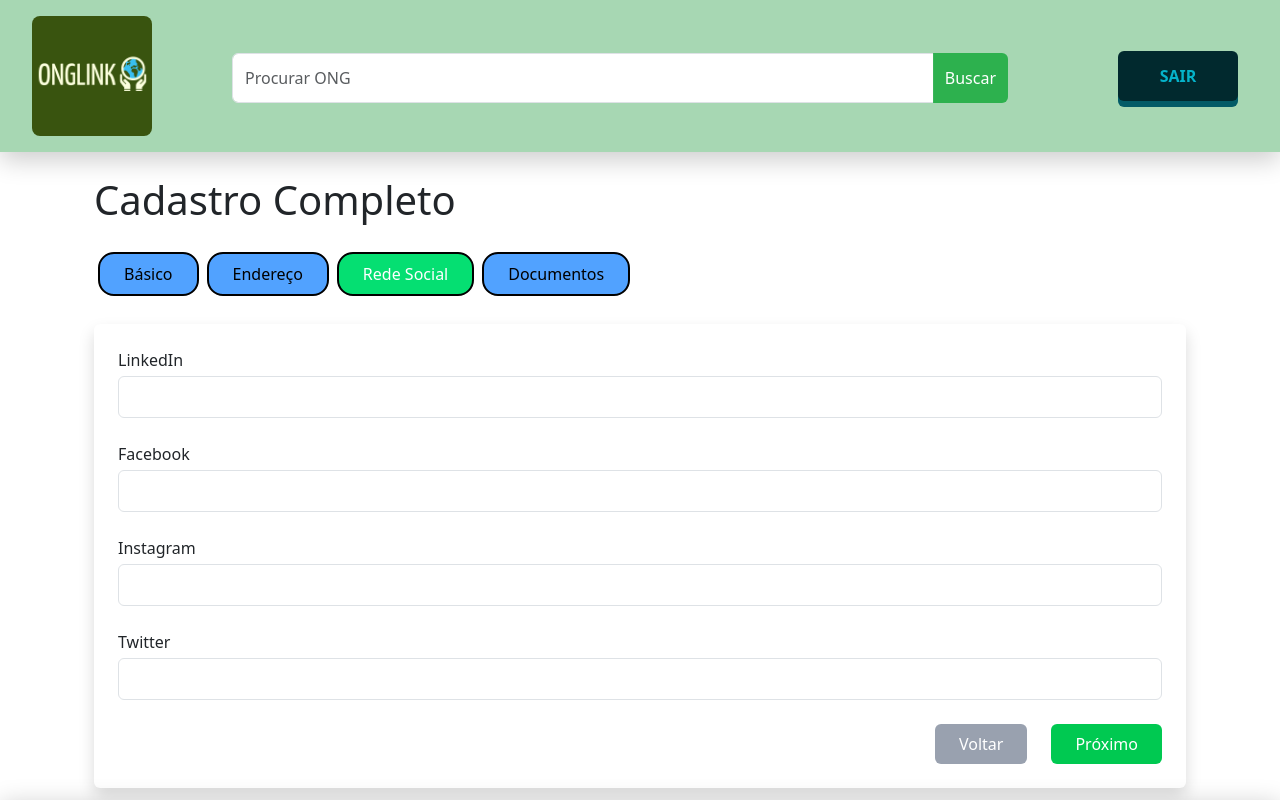
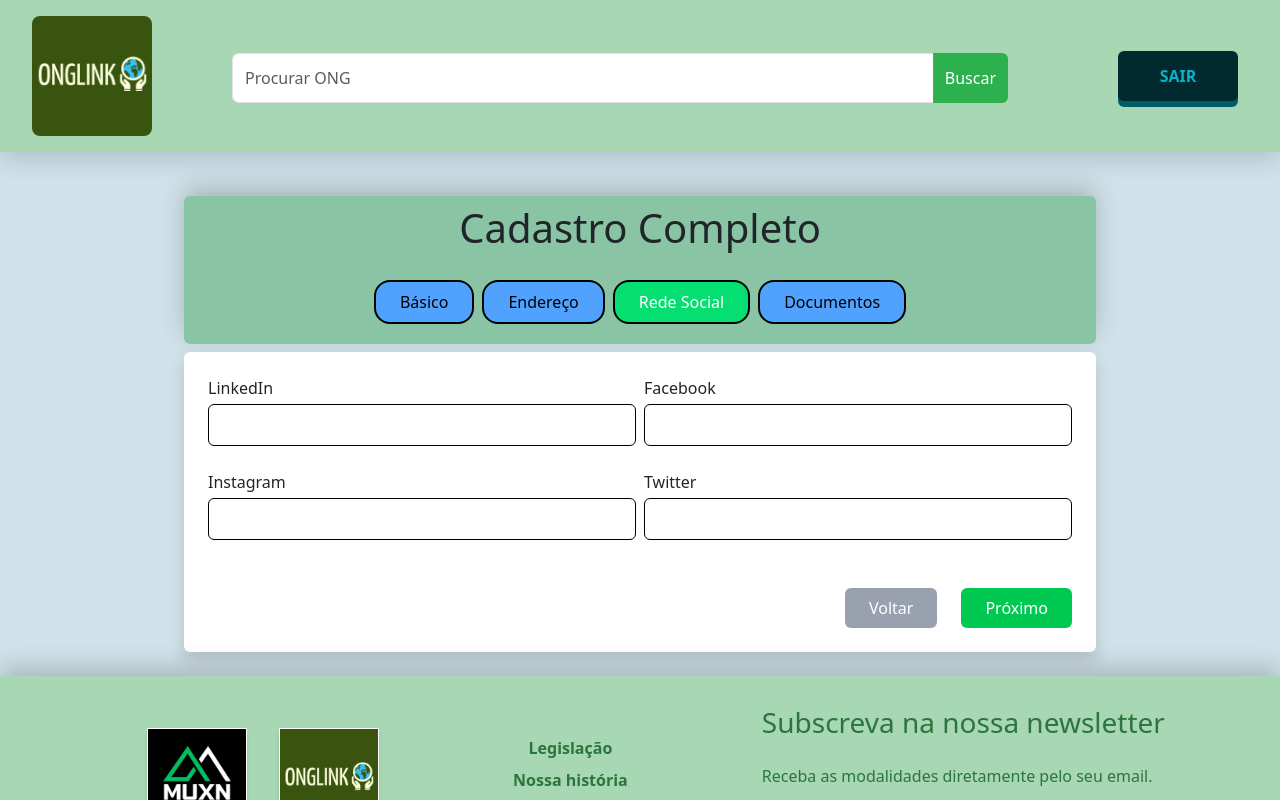
Before and after one commit to Onglink/onglink, a Next.js app in the folder onglink/: page /cadastroCompleto in a window 1280 px wide. Both pictures are taken after a click on the button "Rede Social". Shown: the top 800 px of the page. Built offline with nearby package versions, Linux system fonts and the light colour scheme.

Commit message:
alterações em inputs e na estilização da pagina cadastroCompleto

```diff
--- a/onglink/src/app/cadastroCompleto/page.tsx
+++ b/onglink/src/app/cadastroCompleto/page.tsx
@@ -8,6 +8,7 @@ import FormRadioGroup from '@/app/components/formulario/FormRadioGroup';
 import ImageUpload from '@/app/components/formulario/ImageUpload';
 import FileUpload from '@/app/components/formulario/FileUpload';
 import StepButton from '@/app/components/formulario/StepButton';
+import FormGroup from '@/app/components/formulario/FormGroup';
 import { getCepData } from '@/app/services/cep';
 
 import '@/app/CSS/home.css'
@@ -16,12 +17,12 @@ import '@/app/CSS/menu.css'
 import '@/app/CSS/main.css'
 import '@/app/CSS/body.css'
 
-
 interface BasicFormValues {
   razaoSocial: string;
   cnpj: string;
   email: string;
   pessoaResponsavel: string;
+  cpf: string;
   telefone01: string;
   telefone02: string;
   causaSocial: string;
@@ -53,6 +54,7 @@ interface UploadFormValues {
 
 const CadastroCompleto: React.FC = () => {
   const [activeStep, setActiveStep] = useState<number>(0);
+  const [imagem, setImagem] = useState<File | null>(null);
 
   // ---------------- Formik Básico ----------------
   const formikBasico = useFormik<BasicFormValues>({
@@ -61,6 +63,7 @@ const CadastroCompleto: React.FC = () => {
       cnpj: '',
       email: '',
       pessoaResponsavel: '',
+      cpf: '',
       telefone01: '',
       telefone02: '',
       causaSocial: '',
@@ -71,6 +74,7 @@ const CadastroCompleto: React.FC = () => {
       cnpj: Yup.string().required('CNPJ é obrigatório'),
       email: Yup.string().email('Email inválido').required('Email é obrigatório'),
       pessoaResponsavel: Yup.string().required('Pessoa responsável é obrigatória'),
+      cpf: Yup.string().required('CPF é obrigatório'),
       telefone01: Yup.string().required('Telefone é obrigatório'),
       causaSocial: Yup.string().required('Causa social é obrigatória'),
     }),
@@ -129,7 +133,6 @@ const CadastroCompleto: React.FC = () => {
   });
 
   // ---------------- Formik Upload ----------------
-  const [imagem, setImagem] = useState<File | null>(null);
   const formikUpload = useFormik<UploadFormValues>({
     initialValues: {
       arquivo1: null,
@@ -171,11 +174,27 @@ const CadastroCompleto: React.FC = () => {
         return (
           <form onSubmit={formikBasico.handleSubmit}>
             <FormInput formik={formikBasico} name="razaoSocial" label="Razão Social" />
-            <FormInput formik={formikBasico} name="cnpj" label="CNPJ" />
-            <FormInput formik={formikBasico} name="email" label="Email" type="email" />
-            <FormInput formik={formikBasico} name="pessoaResponsavel" label="Pessoa Responsável" />
-            <FormInput formik={formikBasico} name="telefone01" label="Telefone 01" />
-            <FormInput formik={formikBasico} name="telefone02" label="Telefone 02" />
+            <FormGroup
+              formik={formikBasico}
+              fields={[
+                { name: "cnpj", label: "CNPJ", width: "w-1/2" },
+                { name: "email", label: "Email", width: "w-1/2" }
+              ]}
+            />
+            <FormGroup
+              formik={formikBasico}
+              fields={[
+                { name: "pessoaResponsavel", label: "Pessoa Responsável", width: "w-1/2" },
+                { name: "cpf", label: "CPF", width: "w-1/2" }
+              ]}
+            />
+            <FormGroup
+              formik={formikBasico}
+              fields={[
+                { name: "telefone01", label: "Telefone 01", width: "w-1/2" },
+                { name: "telefone02", label: "Telefone 02", width: "w-1/2" }
+              ]}
+            />
             <FormRadioGroup
               formik={formikBasico}
               name="causaSocial"
@@ -199,7 +218,7 @@ const CadastroCompleto: React.FC = () => {
                 className="w-full border rounded p-2"
               />
             </div>
-            <div className='flex justify-content-end'>
+            <div className='flex justify-end'>
               <button type="submit" className="px-4 py-2 bg-green-500 text-white rounded">Próximo</button>
             </div>
           </form>
@@ -207,13 +226,13 @@ const CadastroCompleto: React.FC = () => {
       case 1:
         return (
           <form onSubmit={formikEndereco.handleSubmit}>
-            <FormInput
+            <FormGroup
               formik={formikEndereco}
-              name="cep"
-              label="CEP"
-              placeholder="00000-000"
-              type="text"
+              fields={[
+                { name: "cep", label:"CEP", placeholder:"00000-000", width:"w-1/4 md:w-1/6"}
+              ]}
             />
+
             <button
               type="button"
               onClick={() => buscarCep(formikEndereco.values.cep)}
@@ -221,13 +240,28 @@ const CadastroCompleto: React.FC = () => {
             >
               Buscar CEP
             </button>
-            <FormInput formik={formikEndereco} name="endereco" label="Endereço" />
-            <FormInput formik={formikEndereco} name="numero" label="Número" />
-            <FormInput formik={formikEndereco} name="complemento" label="Complemento" />
-            <FormInput formik={formikEndereco} name="bairro" label="Bairro" />
-            <FormInput formik={formikEndereco} name="cidade" label="Cidade" />
-            <FormInput formik={formikEndereco} name="estado" label="Estado" />
-            <div className="flex space-x-2 justify-content-end gap-4">
+            <FormGroup
+              formik={formikEndereco}
+              fields={[
+                { name: "endereco", label: "Endereço", width: "w-2/3" },
+                { name: "numero", label: "Número", width: "w-1/24 " }
+              ]}
+            />
+            <FormGroup
+              formik={formikEndereco}
+              fields={[
+                { name: "complemento", label: "Complemento", width: "w-1/2" },
+                { name: "bairro", label: "Bairro", width: "w-1/2" }
+              ]}
+            />
+            <FormGroup
+              formik={formikEndereco}
+              fields={[
+                { name: "cidade", label: "Cidade", width: "w-1/2" },
+                { name: "estado", label: "Estado", width: "w-1/10 sm:w-1/5" }
+              ]}
+            />
+            <div className="flex space-x-2 justify-end mt-4 gap-4">
               <button type="button" onClick={prevStep} className="px-4 py-2 bg-gray-400 text-white rounded">Voltar</button>
               <button type="submit" className="px-4 py-2 bg-green-500 text-white rounded">Próximo</button>
             </div>
@@ -236,11 +270,21 @@ const CadastroCompleto: React.FC = () => {
       case 2:
         return (
           <form onSubmit={formikSocial.handleSubmit}>
-            <FormInput formik={formikSocial} name="linkedin" label="LinkedIn" type="url" />
-            <FormInput formik={formikSocial} name="facebook" label="Facebook" type="url" />
-            <FormInput formik={formikSocial} name="instagram" label="Instagram" type="url" />
-            <FormInput formik={formikSocial} name="twitter" label="Twitter" type="url" />
-            <div className="flex space-x-2 justify-content-end gap-4">
+            <FormGroup
+              formik={formikSocial}
+              fields={[
+                { name: "linkedin", label: "LinkedIn",  width: "w-1/2" },
+                { name: "facebook", label: "Facebook",  width: "w-1/2" }
+              ]}
+            />
+            <FormGroup
+              formik={formikSocial}
+              fields={[
+                { name: "instagram", label: "Instagram",  width: "w-1/2" },
+                { name: "twitter", label: "Twitter",  width: "w-1/2" }
+              ]}
+            />
+            <div className="flex space-x-2 justify-end mt-4 gap-4">
               <button type="button" onClick={prevStep} className="px-4 py-2 bg-gray-400 text-white rounded">Voltar</button>
               <button type="submit" className="px-4 py-2 bg-green-500 text-white rounded">Próximo</button>
             </div>
@@ -261,8 +305,12 @@ const CadastroCompleto: React.FC = () => {
               setFile={(file) => formikUpload.setFieldValue('arquivo2', file)}
               accept=".pdf"
             />
-            <ImageUpload label="Imagem da ONG" image={imagem} setImage={(file) => { setImagem(file); formikUpload.setFieldValue('imagem', file); }} />
-            <div className="flex space-x-2 justify-content-end gap-4">
+            <ImageUpload
+              label="Imagem da ONG"
+              image={imagem}
+              setImage={(file) => { setImagem(file); formikUpload.setFieldValue('imagem', file); }}
+            />
+            <div className="flex space-x-2 justify-end mt-4 gap-4">
               <button type="button" onClick={prevStep} className="px-4 py-2 bg-gray-400 text-white rounded">Voltar</button>
               <button type="submit" className="px-4 py-2 bg-green-500 text-white rounded">Enviar</button>
             </div>
@@ -276,9 +324,11 @@ const CadastroCompleto: React.FC = () => {
   return (
     <>
       <Header_feed />
-      <div className="container mx-auto p-4">
+      <main className='main1'>
+        <div className="container mx-auto p-4 w-75">
+          <div className='p-2 mb-2 bg-header rounded-2 text-center'>
             <h1 className="text-xl font-bold mb-4">Cadastro Completo</h1>
-        <div className="flex space-x-2 mb-4">
+            <div className="flex  mb-2 flex-full w-full justify-center sm: flex-wrap ">
               {steps.map((step, index) => (
                 <StepButton
                   key={step}
@@ -288,8 +338,10 @@ const CadastroCompleto: React.FC = () => {
                 />
               ))}
             </div>
+          </div>
           <div className="bg-white p-4 rounded shadow">{renderForm()}</div>
         </div>
+      </main>
     </>
   );
 };
--- /dev/null
+++ b/onglink/src/app/components/formulario/FormGroup.tsx
@@ -0,0 +1,34 @@
+'use client';
+import React from 'react';
+import FormInput from "@/app/components/formulario/FormInput";
+
+interface FieldConfig {
+  name: string;
+  label: string;
+  placeholder?: string,
+  width?: string; // largura flexível (ex: "w-1/3", "flex-1", "w-1/2")
+}
+
+interface FormGroupProps {
+  formik: any;
+  fields: FieldConfig[];
+}
+
+const FormGroup: React.FC<FormGroupProps> = ({ formik, fields }) => {
+  return (
+    <div className="w-full flex gap-2">
+      {fields.map((field, index) => (
+        <div key={index} className={field.width ?? "flex-1"}>
+          <FormInput
+            formik={formik}
+            name={field.name}
+            label={field.label}
+            placeholder={field.placeholder}
+          />
+        </div>
+      ))}
+    </div>
+  );
+};
+
+export default FormGroup;
--- a/onglink/src/app/components/formulario/FormInput.tsx
+++ b/onglink/src/app/components/formulario/FormInput.tsx
@@ -22,7 +22,7 @@ const FormInput: React.FC<FormInputProps> = ({ formik, name, label, type = 'text
         value={formik.values[name]}
         onChange={formik.handleChange}
         onBlur={formik.handleBlur}
-        className="w-full border rounded p-2"
+        className="w-full border rounded p-2 border-black"
       />
       {formik.touched[name] && formik.errors[name] && (
         <div className="text-red-500 text-sm mt-1">{formik.errors[name]}</div>
```
Lines whose indentation alone changed are shown as unchanged.
